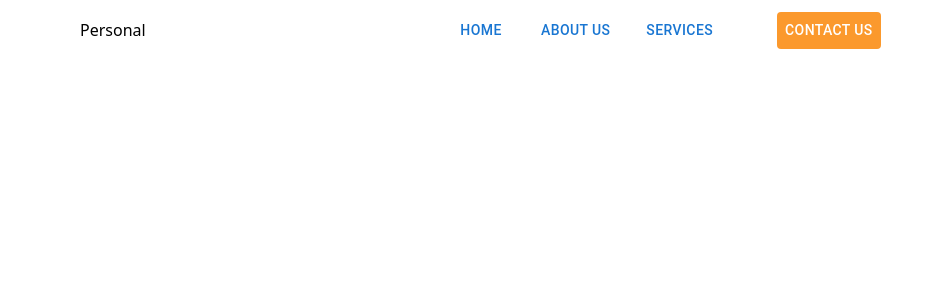
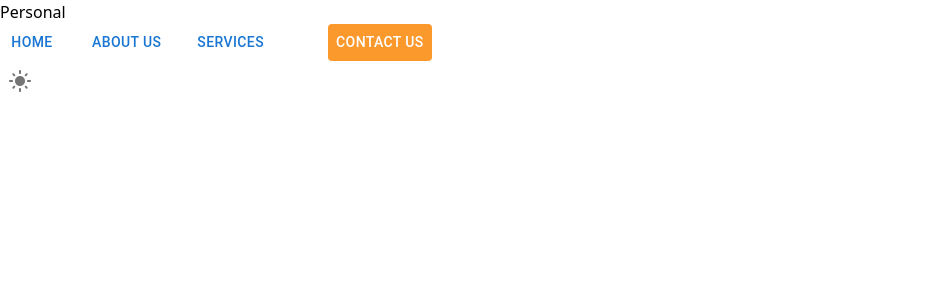
Before and after one commit to the-coder-kalisa/portofolio, a React (Vite) app: page / in a window 1280 px wide. Shown: the top 300 px of the page, without its empty margins (0-943 px from the left). Built offline with nearby package versions, Linux system fonts and the light colour scheme.

Commit message:
added navigation bar

```diff
--- a/src/components/Navigation.tsx
+++ b/src/components/Navigation.tsx
@@ -2,14 +2,18 @@ import React from "react";
 import { Link } from "react-router-dom";
 import { Button, IconButton } from "@mui/material";
 import { useDispatch, useSelector } from "react-redux";
-import { actions } from "../store";
+import { actions, State } from "../store";
+import { DarkMode, LightMode } from "@mui/icons-material";
 
 const Navigation: React.FC = () => {
   const dispatch = useDispatch();
-  const mode = useSelector<unknown>(state => state);
+  const mode = useSelector<State>(state => state.mode);
   const buttons: string[] = ["Home", "About Us", "Services"];
+  const changeMode = () => {
+    dispatch(actions.changeMode(!mode))
+  }
   return (
-    <div className="flex relative items-center py-3 justify-between px-20">
+    <div className="">
       <Link to="/">Personal</Link>
       <div className="flex items-center gap-14">
         <div className="flex items-center gap-5">
@@ -21,7 +25,9 @@ const Navigation: React.FC = () => {
           Contact Us
         </Button>
       </div>
-      <IconButton className="absolute"></IconButton>
+      <IconButton className="absolute" onClick={changeMode}>
+        {mode ? <LightMode /> : <DarkMode />}
+      </IconButton>
     </div>
   );
 };
--- a/src/store.ts
+++ b/src/store.ts
@@ -1,20 +1,22 @@
 import {
-    CaseReducerActions,
   configureStore,
   createSlice,
   SliceCaseReducers,
 } from "@reduxjs/toolkit";
-const mode = createSlice<boolean, SliceCaseReducers<boolean>>({
+export interface State {
+  mode: boolean;
+}
+const mode = createSlice<State, SliceCaseReducers<State>>({
   name: "mode",
-  initialState: false,
+  initialState: { mode: true },
   reducers: {
-    changeMode(state) {
-      state = !state;
+    changeMode(state, action) {
+      state.mode = action.payload;
     },
   },
 });
 const store = configureStore({
-  reducer: mode.reducer
+  reducer: mode.reducer,
 });
-export const actions : CaseReducerActions<SliceCaseReducers<boolean>> = mode.actions
+export const actions = mode.actions;
 export default store;
```
